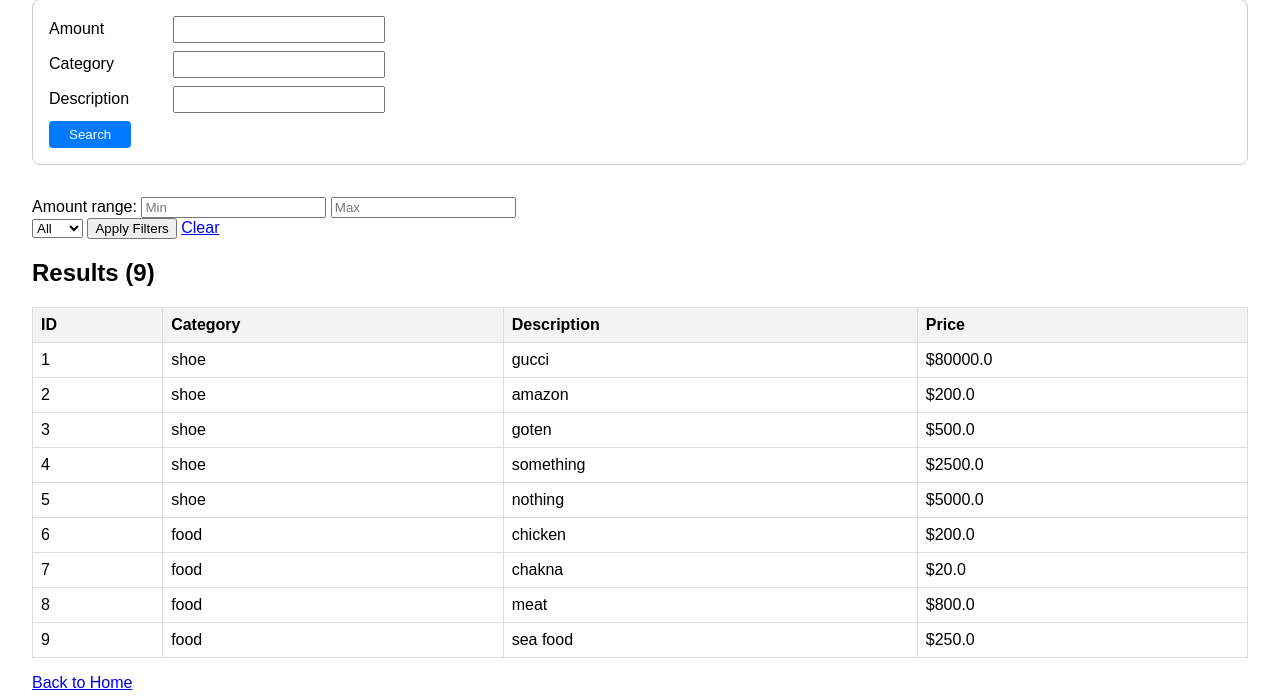
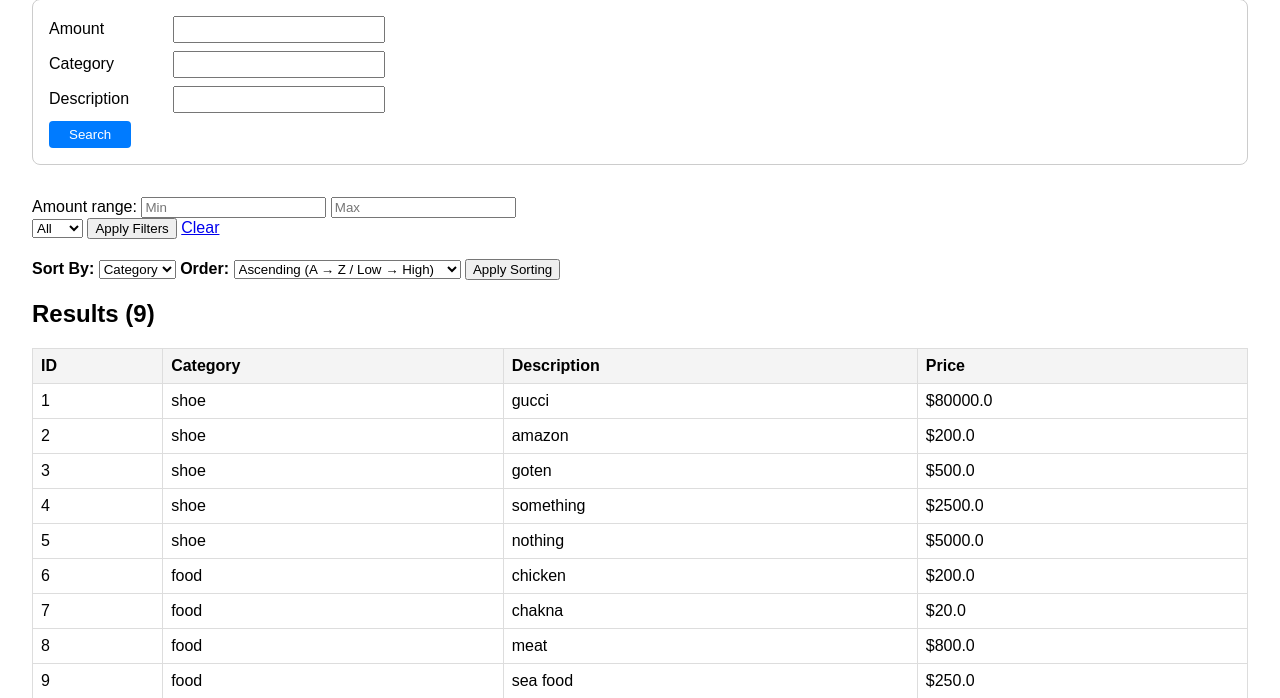
Before and after one commit to aryan-18-pentester/Flask_Expense_Tracker, a Flask app: page /search in a window 1280 px wide. Shown: the part 91-789 px from the top of the page. Run offline with Flask 3, Linux system fonts and the light colour scheme; a user stored in the database is signed in; data comes from the database, SQL or seed files in the repository; both versions use the stored data as it was after the commit.

Commit message:
add: requirements.txt

```diff
--- a/app.py
+++ b/app.py
@@ -3,7 +3,7 @@ from flask_sqlalchemy import SQLAlchemy
 from flask_login import LoginManager, UserMixin, login_user, login_required, logout_user, current_user
 from werkzeug.security import generate_password_hash, check_password_hash
 from sqlalchemy import func
-
+import json as jsonify
 
 # ── Setup ──────────────────────────────────────────────────────────────────────
 app = Flask(__name__)
@@ -175,11 +175,14 @@ def delete(entry_id):
 
 
 @app.route('/search', methods=['GET'])
+@login_required
 def search():
     # --- 1. Read all parameters (existing + new) ---
     amount = request.args.get('amount', type=int)
     category = request.args.get('category', '').strip()
     description = request.args.get('description', '').strip()
+    sort_by = request.args.get('sort_by')
+    sort_order = request.args.get('sort_order')
 
     price_min = request.args.get('price_min', type=int)
     price_max = request.args.get('price_max', type=int)
@@ -187,7 +190,8 @@ def search():
     #in_stock = request.args.get('in_stock') == '1'
     print(request.args)
     # --- 2. Build the base query ---
-    query = Entry.query   # replace `Item` with your actual model name
+
+    query = Entry.query.filter_by(user_id=current_user.id)   # replace `Item` with your actual model name
 
     # --- 3. Apply existing filters ---
     if amount is not None:
@@ -208,16 +212,35 @@ def search():
         query = query.filter(Entry.category == category_filter)  # exact match
 
     # --- 5. Execute query ---
-    result = query.all()
+    #result = query.all()
 
     # --- 6. Get distinct categories for the dropdown (optional) ---
     categories = db.session.query(Entry.category).distinct().all()
     categories = [cat[0] for cat in categories if cat[0]]  # flatten and remove None
+    # --- 7. sorting
 
-    # --- 7. Render template with all values ---
+    # Safety check
+    if sort_by not in ['amount', 'category']:
+        sort_by = 'category'
+
+    column = getattr(Entry, sort_by)
+
+    # IF-ELSE Logic
+    if sort_by == 'amount':
+        if sort_order == 'asc':
+            query = query.order_by(Entry.amount.asc())
+        elif sort_order == 'desc':
+            query = query.order_by(Entry.amount.desc())
+    elif sort_by == 'category':
+        if sort_order == 'asc':
+            query = query.order_by(Entry.category.asc())
+        elif sort_order == 'desc':
+            query = query.order_by(Entry.category.desc())
+    results = query.all()
+    # --- 8. Render template with all values ---
     return render_template(
         'search.html',        # change to your actual template name
-        results=result,
+        results=results,
         amount=amount,
         category=category,
         description=description,
--- a/requirements.txt
+++ b/requirements.txt
@@ -1,3 +1,4 @@
 flask
 flask-sqlalchemy
 flask-login
+flask-paginate
--- a/templates/search.html
+++ b/templates/search.html
@@ -54,11 +54,47 @@
 
     <button type="submit">Apply Filters</button>
     <a href="{{ url_for('search') }}">Clear</a>
+
+   <!-- sort  -->
+    <!-- ===== Sorting ===== -->
+
+<div style="margin-top:20px;">
+
+    <label for="sort_by"><strong>Sort By:</strong></label>
+
+    <select name="sort_by" id="sort_by">
+        <option value="category"
+            {% if sort_by == 'category' %}selected{% endif %}>
+            Category
+        </option>
+
+        <option value="amount"
+            {% if sort_by == 'amount' %}selected{% endif %}>
+            Amount
+        </option>
+    </select>
+
+
+    <label for="sort_order"><strong>Order:</strong></label>
+
+    <select name="sort_order" id="sort_order">
+        <option value="asc"
+            {% if sort_order == 'asc' %}selected{% endif %}>
+            Ascending (A → Z / Low → High)
+        </option>
+
+        <option value="desc"
+            {% if sort_order == 'desc' %}selected{% endif %}>
+            Descending (Z → A / High → Low)
+        </option>
+    </select>
+
+    <button type="submit">Apply Sorting</button>
+
+</div>
 </form>
 
-<!-- Your results table stays unchanged -->
-
-    <!-- Results -->
+   <!-- Results -->
     <h2>Results ({{ results|length }})</h2>
     {% if results %}
     <table>
```
Also changed, not shown: instance/data.db (added), instance/users.db (added).
